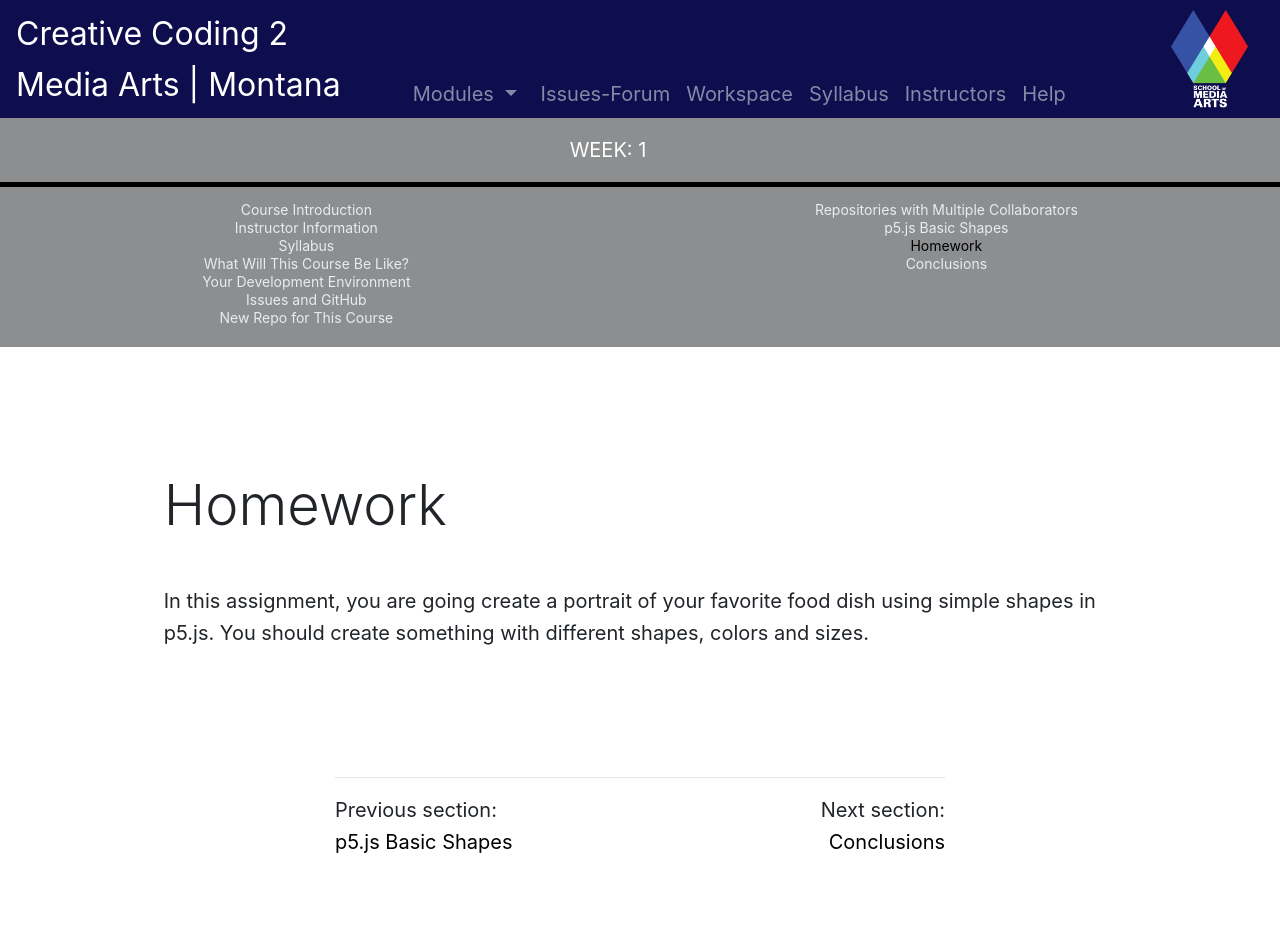
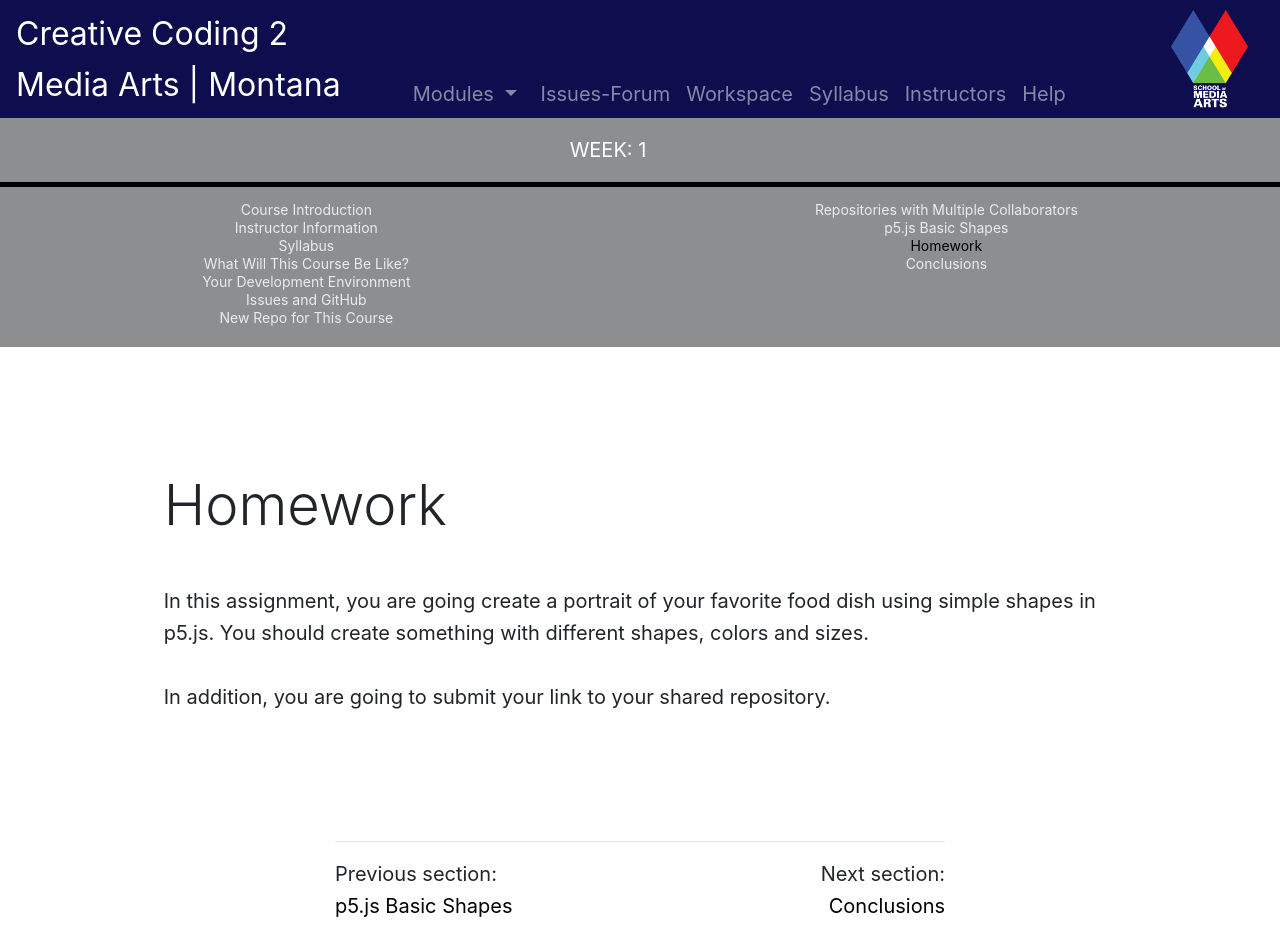
Before and after one commit to Montana-Media-Arts/220-creative-coding2-Spring2024, a Jekyll site: the page built from modules/week-1/_posts/2017-01-15-homework.md, in a window 1280 px wide. Built offline with Jekyll 4.4.1, drawn with Linux system fonts in a browser that asks for light colours; nearby versions of some CDN libraries; comment, search, counter and statistics services are not loaded; before the commit the page ends 900 px from its top, so only the background shows below that.

Commit message:
Update 2017-01-15-homework.md

```diff
--- a/modules/week-1/_posts/2017-01-15-homework.md
+++ b/modules/week-1/_posts/2017-01-15-homework.md
@@ -7,6 +7,8 @@ jotted: false
 ## Homework
 
 In this assignment, you are going create a portrait of your favorite food dish using simple shapes in p5.js.  You should create something with different shapes, colors and sizes.
+
+In addition, you are going to submit your link to your shared repository.
 
 <!--
 
```
